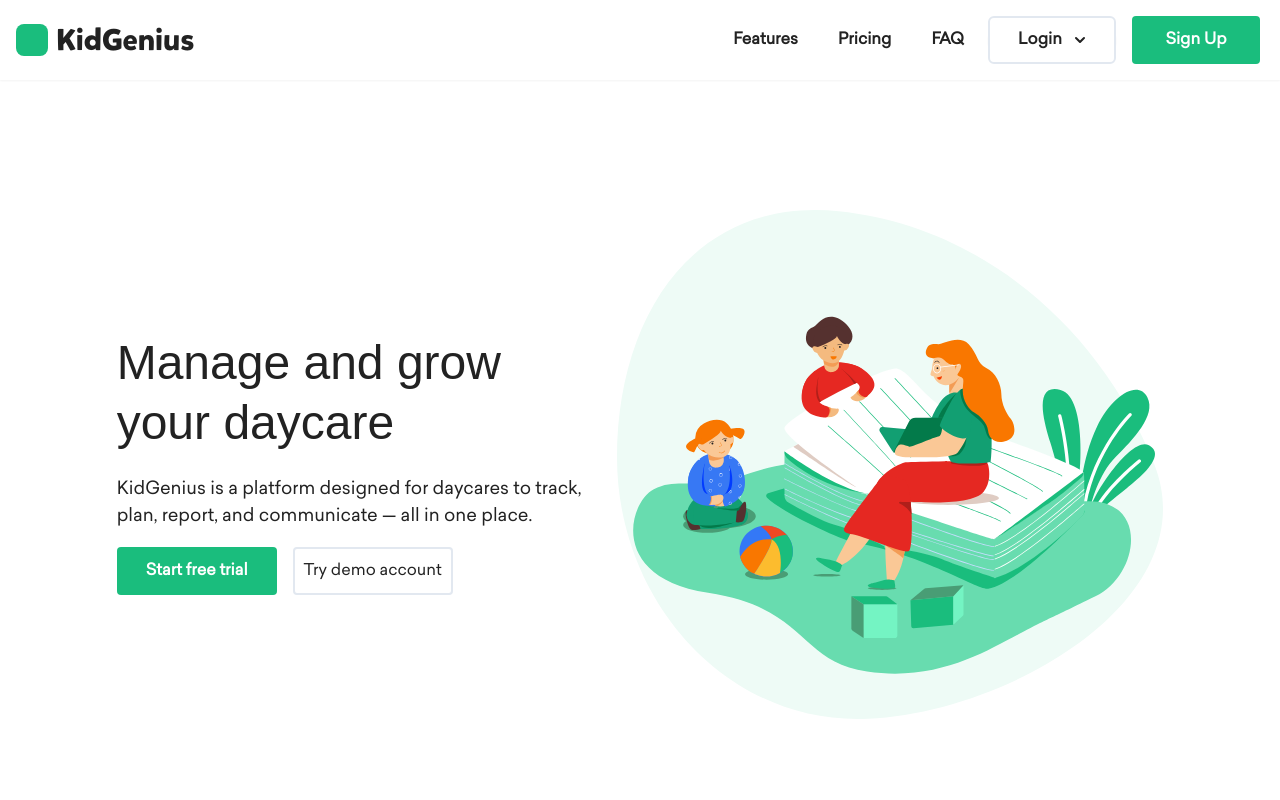
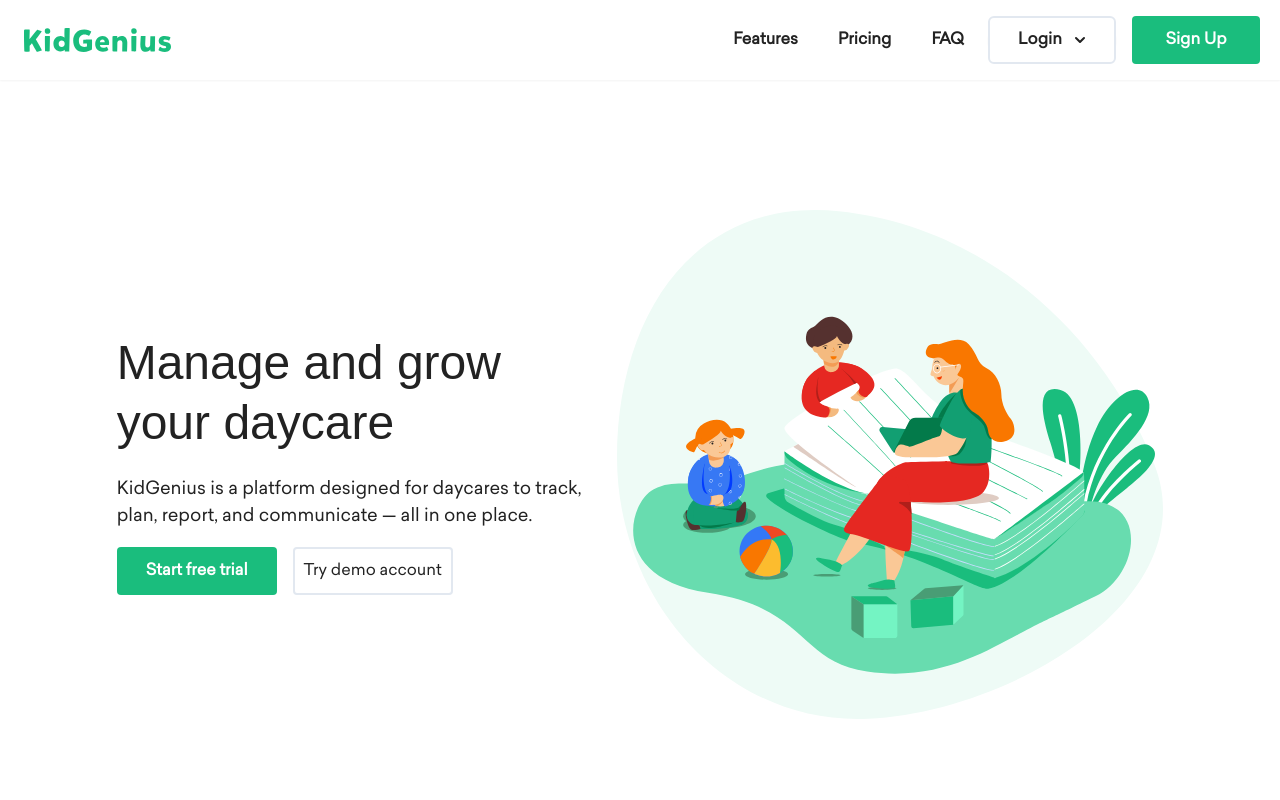
Before and after one commit to diq-kg/trykidgenius.com, a Gatsby site: page / in a window 1280 px wide. Shown: the top 800 px of the page. Built offline with nearby package versions, Linux system fonts and the light colour scheme; Gatsby itself is replaced by a stand-in of ours; a web font is replaced by a local one.

Commit message:
update logo

```diff
--- a/src/components/header.js
+++ b/src/components/header.js
@@ -1,19 +1,20 @@
-import { Link } from 'gatsby';
-import PropTypes from 'prop-types';
-import React, { useState } from 'react';
-import Dropdown from './dropdown';
+import { Link } from "gatsby";
+import PropTypes from "prop-types";
+import React, { useState } from "react";
+import Dropdown from "./dropdown";
+import logo from "../images/logo.svg";
 
 function Header({ siteTitle }) {
   const [isExpanded, toggleExpansion] = useState(false);
 
   const dropDownItems = [
     {
-      label: 'Daycare Login',
-      url: 'https://kidgenius.daycareiq.com/session/new',
+      label: "Daycare Login",
+      url: "https://app.trykidgenius.com/",
     },
     {
-      label: 'Parents Login',
-      url: 'https://parents.trykidgenius.com/session/new',
+      label: "Parents Login",
+      url: "https://parents.trykidgenius.com/",
     },
   ];
 
@@ -30,12 +31,12 @@
   }
 
   function login() {
-    window.location.href = 'https://kidgenius.daycareiq.com/session/new';
+    window.location.href = "https://kidgenius.daycareiq.com/session/new";
   }
 
   function signUp() {
     window.location.href =
-      'https://kidgenius.daycareiq.com/account/new?from=kidgenius_home_page_button';
+      "https://kidgenius.daycareiq.com/account/new?from=kidgenius_home_page_button";
   }
 
   return (
@@ -46,9 +47,8 @@
     >
       <div className="flex h-20 items-center justify-between px-4 py-3 lg:p0">
         <div className="flex items-center">
-          <div className="w-8 h-8 rounded-lg bg-brand-primary"></div>
           <Link to="/" className="text-3xl font-bold ml-2 font-title">
-            KidGenius
+            <img src={logo} alt="KidGenius"></img>
           </Link>
         </div>
         <div className="lg:hidden flex">
@@ -68,7 +68,7 @@
       </div>
       <div
         className={`${
-          isExpanded ? 'block' : 'hidden'
+          isExpanded ? "block" : "hidden"
         } px-2 pt-4 pb-4 text-gray-brand lg:flex lg:p0`}
       >
         <a
```
Also changed, not shown: src/images/logo.svg (added).
